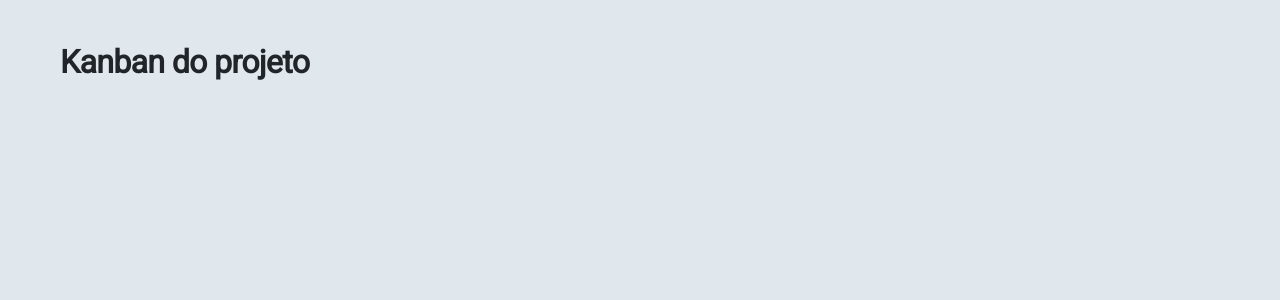
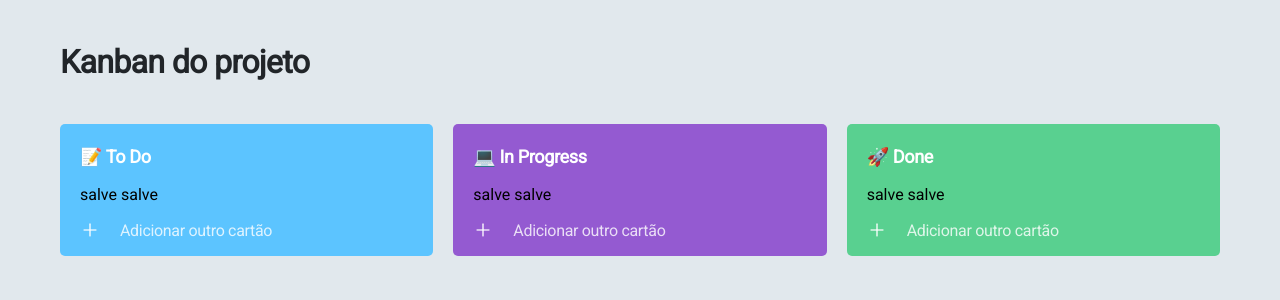
Before and after one commit to guicedo/kanban-board, a React (Create React App) app: page / in a window 1280 px wide. Shown: the top 300 px of the page. Built offline with nearby package versions, Linux system fonts and the light colour scheme.

Commit message:
basee of the card component  and the css page created

```diff
--- a/package.json
+++ b/package.json
@@ -13,6 +13,7 @@
     "node-sass": "4.14.1",
     "react": "^17.0.2",
     "react-dom": "^17.0.2",
+    "react-feather": "^2.0.9",
     "react-scripts": "4.0.3",
     "redux": "^4.1.0",
     "redux-thunk": "^2.3.0",
--- a/public/index.html
+++ b/public/index.html
@@ -24,7 +24,7 @@
       work correctly both with client-side routing and a non-root public URL.
       Learn how to configure a non-root public URL by running `npm run build`.
     -->
-    <title>React App</title>
+    <title>Kanban Board</title>
   </head>
   <body>
     <noscript>You need to enable JavaScript to run this app.</noscript>
--- a/src/features/commonComponents/title/title.scss
+++ b/src/features/commonComponents/title/title.scss
@@ -3,6 +3,7 @@
   font-size: 32px;
   line-height: 44px;
 
+  margin: 40px 0px;
   letter-spacing: -0.02em;
 
   color: #212529;
--- /dev/null
+++ b/src/features/kanban-board/cards/cards.jsx
@@ -0,0 +1,33 @@
+import React from 'react';
+import PropTypes from 'prop-types';
+import { Plus } from 'react-feather';
+
+import './cards.scss';
+
+const Cards = ({
+  card
+}) => (
+  <div className="kanban-board-card-container" style = {{backgroundColor: card.backgroundColor}}>
+    <div className="kanban-board-card_title">
+      {card.title}
+    </div>
+    <div className="kanban-board-card_tasks">
+      salve salve
+    </div>
+    <div className="kanban-board-card_add">
+      <Plus style={{height: 20, width: 20, marginRight: 20}}/> Adicionar outro cartão
+    </div>
+  </div>
+);
+
+Cards.propTypes = {
+  children: PropTypes.node,
+  className: PropTypes.string,
+};
+
+Cards.defaultProps = {
+  children: null,
+  className: '',
+};
+
+export default Cards;
--- /dev/null
+++ b/src/features/kanban-board/cards/cards.scss
@@ -0,0 +1,49 @@
+.kanban-board-card{
+  &-container{
+    padding: 20px;
+    flex: 1 1 0px;
+    min-width: 240px;
+    border-radius: 5px;
+
+    display: grid;
+    grid-template-columns: 1fr;
+    grid-template-rows: auto auto 16px;
+    grid-row-gap: 16px;
+    grid-template-areas:
+    "title"
+    "tasks"
+    "add";
+  }
+
+  &_title {
+    grid-area: title;
+
+    font-weight: bold;
+    font-size: 18px;
+    line-height: 25px;
+
+    letter-spacing: -0.02em;
+
+    color: #FFFFFF;
+  }
+
+  &_tasks {
+    grid-area: tasks;
+  }
+
+  &_add {
+    grid-area: add;
+    font-style: normal;
+    font-weight: 500;
+    font-size: 16px;
+    line-height: 21px;
+
+    letter-spacing: -0.02em;
+
+    color: rgba(255, 255, 255, 0.8);
+
+    display: flex;
+    flex-direction: row;
+    cursor: pointer;
+  }
+}
--- /dev/null
+++ b/src/features/kanban-board/cards/index.js
@@ -0,0 +1,11 @@
+// import { connect } from 'react-redux';
+
+import Cards from './cards';
+/*
+const mapStateToProps = ({ analiseGeral }) => ({
+  overview: analiseGeral.overview.overview,
+});*/
+
+// export default connect(mapStateToProps, null)(Cards);
+
+export default Cards;
--- a/src/features/kanban-board/kanbanBoardPage.jsx
+++ b/src/features/kanban-board/kanbanBoardPage.jsx
@@ -1,12 +1,37 @@
 import React from 'react';
 import Title from '../commonComponents/title';
+import Cards from './cards';
+
 import './kanbanBoardPage.scss';
+
+const cards = [{
+  title: "📝  To Do",
+  backgroundColor: "#5CC4FF",
+  tasks: [],
+},
+{
+  title: "💻  In Progress",
+  backgroundColor: "#945AD1",
+  tasks: [],
+},
+{
+  title: "🚀  Done",
+  backgroundColor: "#59D090",
+  tasks: [],
+}];
+
 
 const KanbanBoardPage = () => (
   <div className="kanban-board-page">
     <Title title="Kanban do projeto"/>
+    <div className="kanban-board-page-content">
+      {(cards || []).map((card) => (
+        <Cards
+          card={card}
+        />
+      ))}
+    </div>
   </div>
 );
 
-
 export default KanbanBoardPage;
--- a/src/features/kanban-board/kanbanBoardPage.scss
+++ b/src/features/kanban-board/kanbanBoardPage.scss
@@ -1,4 +1,13 @@
 .kanban-board-page{
   height: 100vh;
-  padding: 40px 60px;
+  padding: 0px 60px;
+  overflow: auto;
+
+  &-content{
+    display: flex;
+    height: auto;
+    flex-direction: row;
+    align-items: center;
+    gap: 0px 20px;
+  }
 }
```
Also changed, not shown: 1 other file (tests, documents, lock files or other folders).
